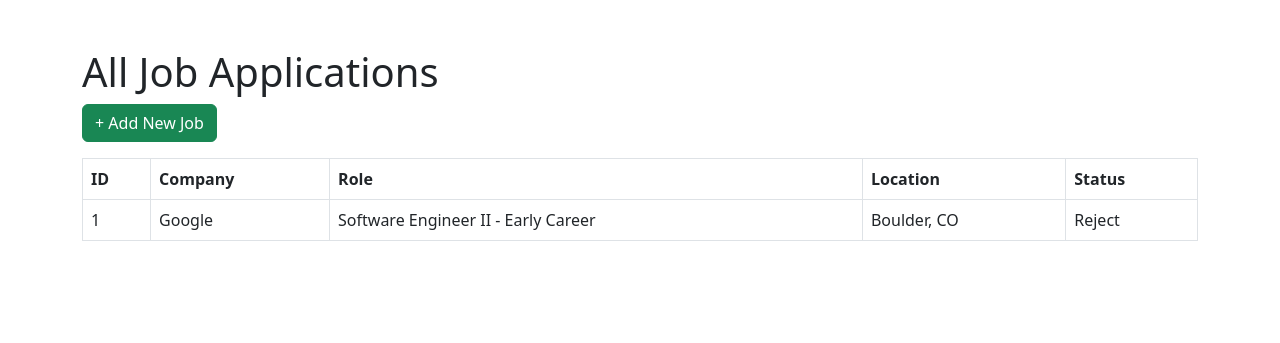
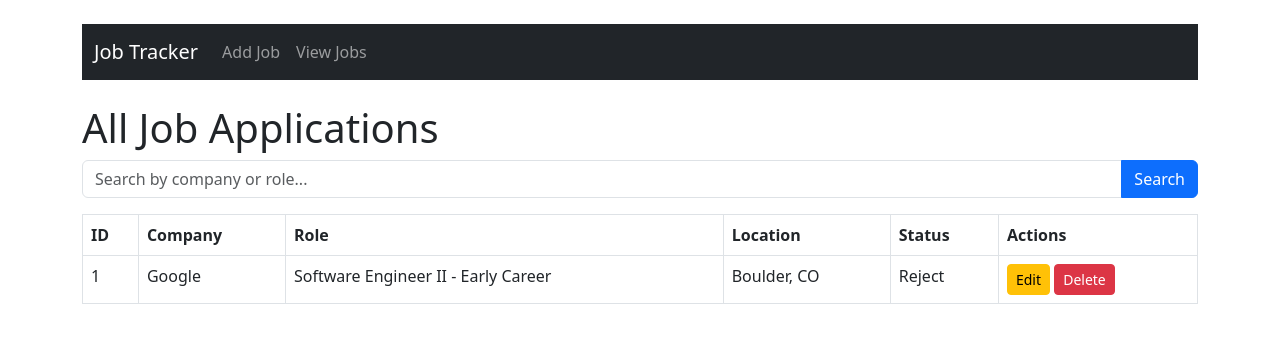
Before and after one commit to yuvarajsriramoju/RAG-Based-PDF-Assistant, a Flask app: page /jobs in a window 1280 px wide. Shown: the top 343 px of the page. Run offline with Flask 3, Linux system fonts and the light colour scheme; data comes from the database, SQL or seed files in the repository.

Commit message:
Add flash messages, search, navbar, and UI improvements

```diff
--- a/templates/jobs.html
+++ b/templates/jobs.html
@@ -4,9 +4,30 @@
     <title>All Job Applications</title>
     <link rel="stylesheet" href="https://cdn.jsdelivr.net/npm/bootstrap@5.3.0/dist/css/bootstrap.min.css">
 </head>
-<body class="container mt-5">
+<body class="container mt-4">
+
+{% include "navbar.html" %}
+
 <h1>All Job Applications</h1>
-    <a href="/add" class="btn btn-success mb-3">+ Add New Job</a>
+
+{% with messages = get_flashed_messages(with_categories=true) %}
+  {% if messages %}
+    {% for category, message in messages %}
+      <div class="alert alert-{{ category }} alert-dismissible fade show" role="alert">
+        {{ message }}
+        <button type="button" class="btn-close" data-bs-dismiss="alert" aria-label="Close"></button>
+      </div>
+    {% endfor %}
+  {% endif %}
+{% endwith %}
+
+<form method="GET" action="/jobs" class="mb-3">
+  <div class="input-group">
+    <input type="text" class="form-control" name="q" placeholder="Search by company or role..." value="{{ request.args.get('q', '') }}">
+    <button class="btn btn-primary" type="submit">Search</button>
+  </div>
+</form>
+
 <table class="table table-bordered table-hover">
     <thead>
         <tr>
@@ -15,6 +36,7 @@
             <th>Role</th>
             <th>Location</th>
             <th>Status</th>
+            <th>Actions</th>
         </tr>
     </thead>
     <tbody>
@@ -25,9 +47,14 @@
             <td>{{ job.role }}</td>
             <td>{{ job.location }}</td>
             <td>{{ job.status }}</td>
+            <td>
+                <a href="{{ url_for('edit_job', job_id=job.id) }}" class="btn btn-sm btn-warning">Edit</a>
+                <a href="{{ url_for('delete_job', job_id=job.id) }}" class="btn btn-sm btn-danger" onclick="return confirm('Are you sure?')">Delete</a>
+            </td>
         </tr>
         {% endfor %}
     </tbody>
 </table>
+
 </body>
 </html>
--- /dev/null
+++ b/templates/navbar.html
@@ -0,0 +1,11 @@
+<nav class="navbar navbar-expand-lg navbar-dark bg-dark mb-4">
+  <div class="container-fluid">
+    <a class="navbar-brand" href="/">Job Tracker</a>
+    <div class="collapse navbar-collapse">
+      <ul class="navbar-nav me-auto">
+        <li class="nav-item"><a class="nav-link" href="/add">Add Job</a></li>
+        <li class="nav-item"><a class="nav-link" href="/jobs">View Jobs</a></li>
+      </ul>
+    </div>
+  </div>
+</nav>
```
Also changed, not shown: templates/add.html (+26 -20 lines). Lines whose indentation alone changed are shown as unchanged.
